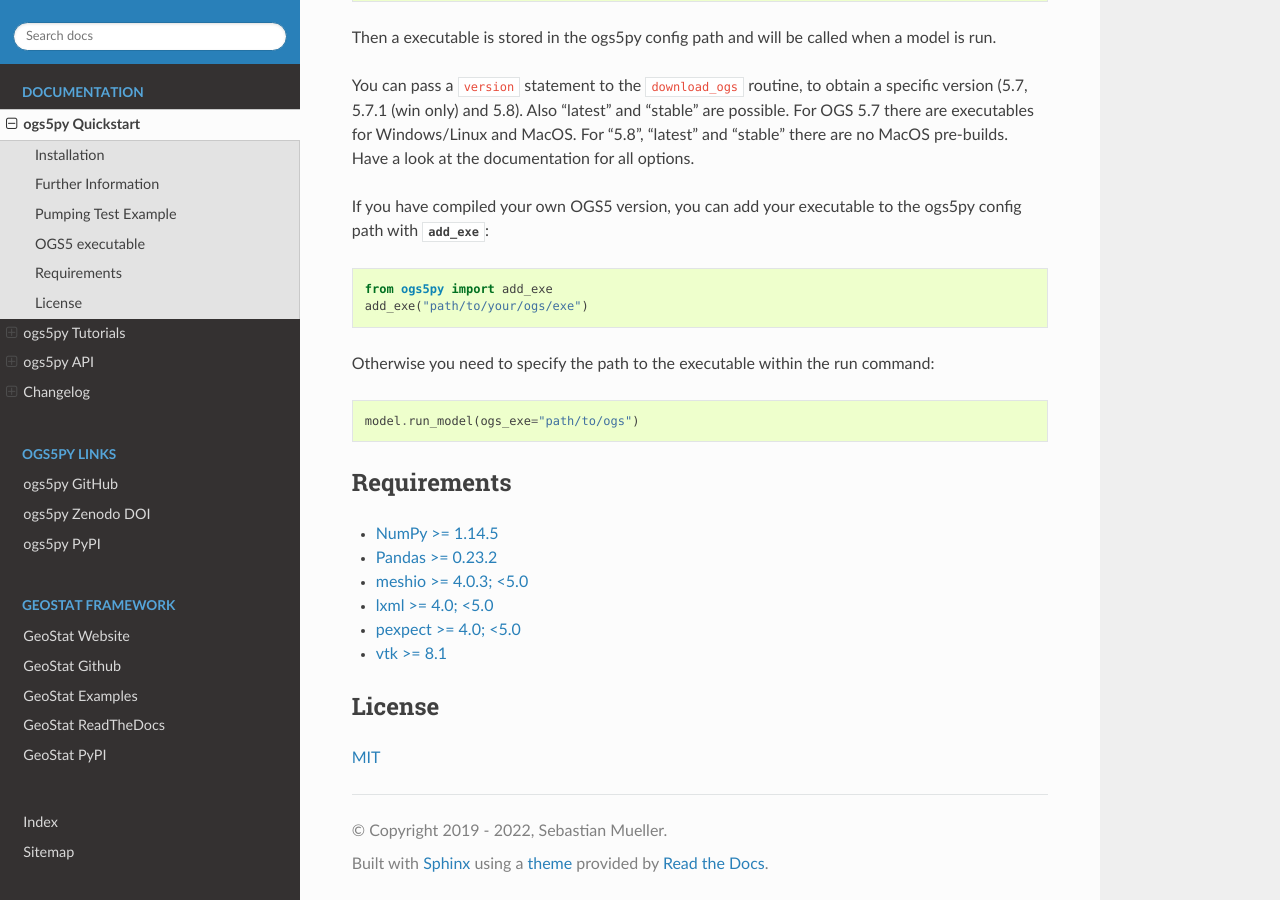
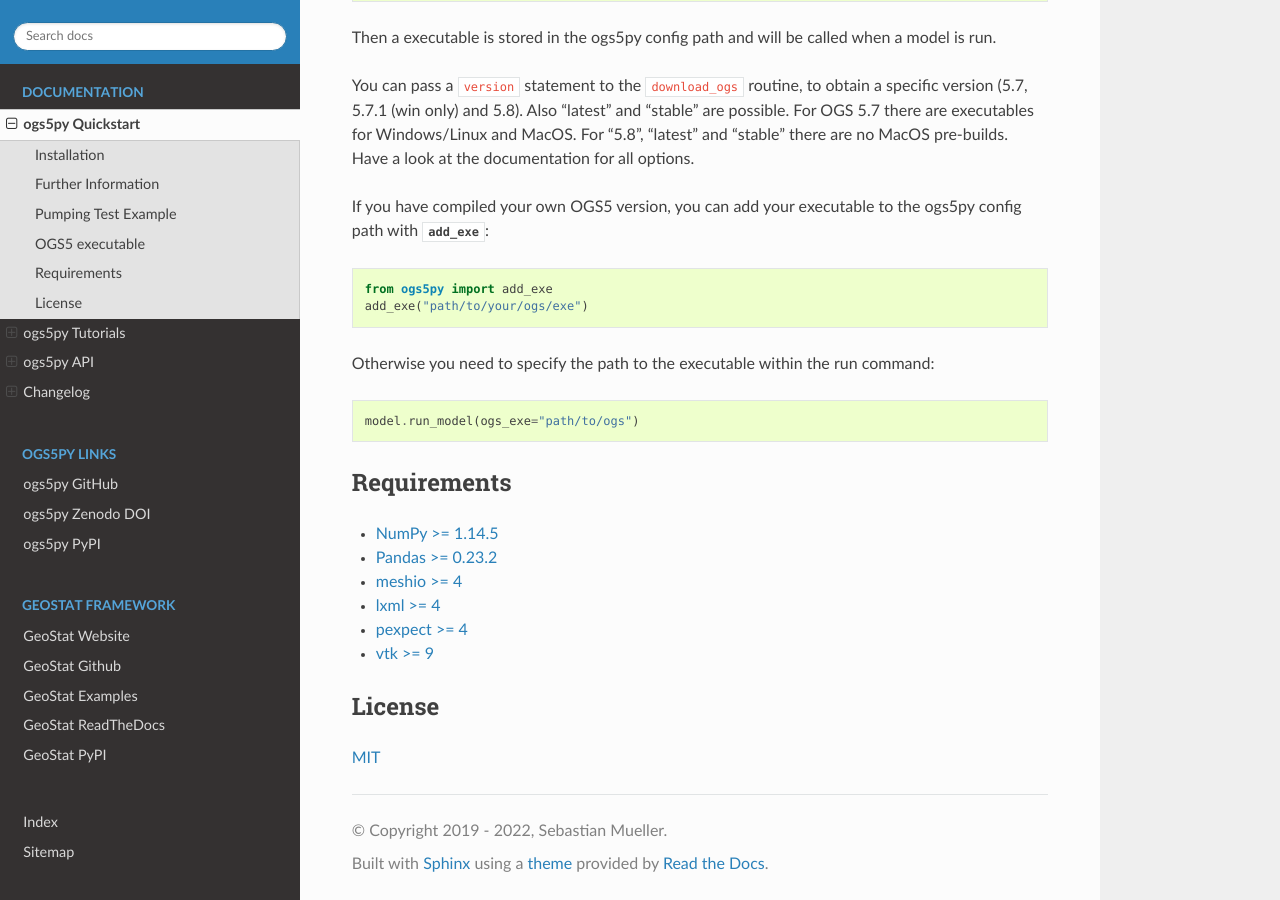
Before and after one commit to GeoStat-Framework/ogs5py, a Sphinx documentation site: the page built from docs/source/index.rst, in a window 1280 px wide and 900 px high, scrolled down 2448 px. Built offline with Sphinx 7.4.7 and the Read the Docs theme 2.0.0, drawn with Linux system fonts in a browser that asks for light colours; formulas are drawn with MathJax 3; the version number could not be read and is left out.

Commit message:
doc: minor updates

```diff
--- a/docs/source/index.rst
+++ b/docs/source/index.rst
@@ -145,10 +145,10 @@ Requirements
 
 - `NumPy >= 1.14.5 <https://www.numpy.org>`_
 - `Pandas >= 0.23.2 <https://pandas.pydata.org/>`_
-- `meshio >= 4.0.3; <5.0 <https://github.com/nschloe/meshio>`_
-- `lxml >= 4.0; <5.0 <https://github.com/lxml/lxml>`_
-- `pexpect >= 4.0; <5.0 <https://github.com/pexpect/pexpect>`_
-- `vtk >= 8.1 <https://vtk.org/>`_
+- `meshio >= 4 <https://github.com/nschloe/meshio>`_
+- `lxml >= 4 <https://github.com/lxml/lxml>`_
+- `pexpect >= 4 <https://github.com/pexpect/pexpect>`_
+- `vtk >= 9 <https://vtk.org/>`_
 
 
 License
```
Also changed, not shown: README.md (+5 -5 lines).
